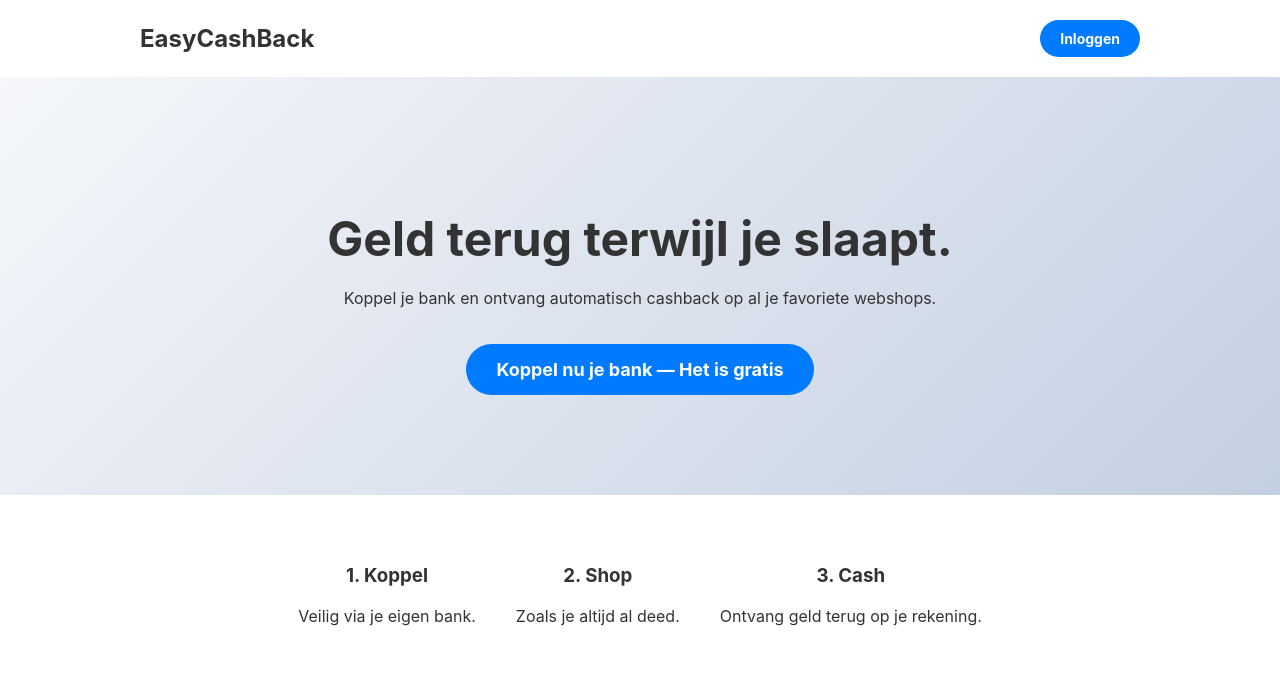
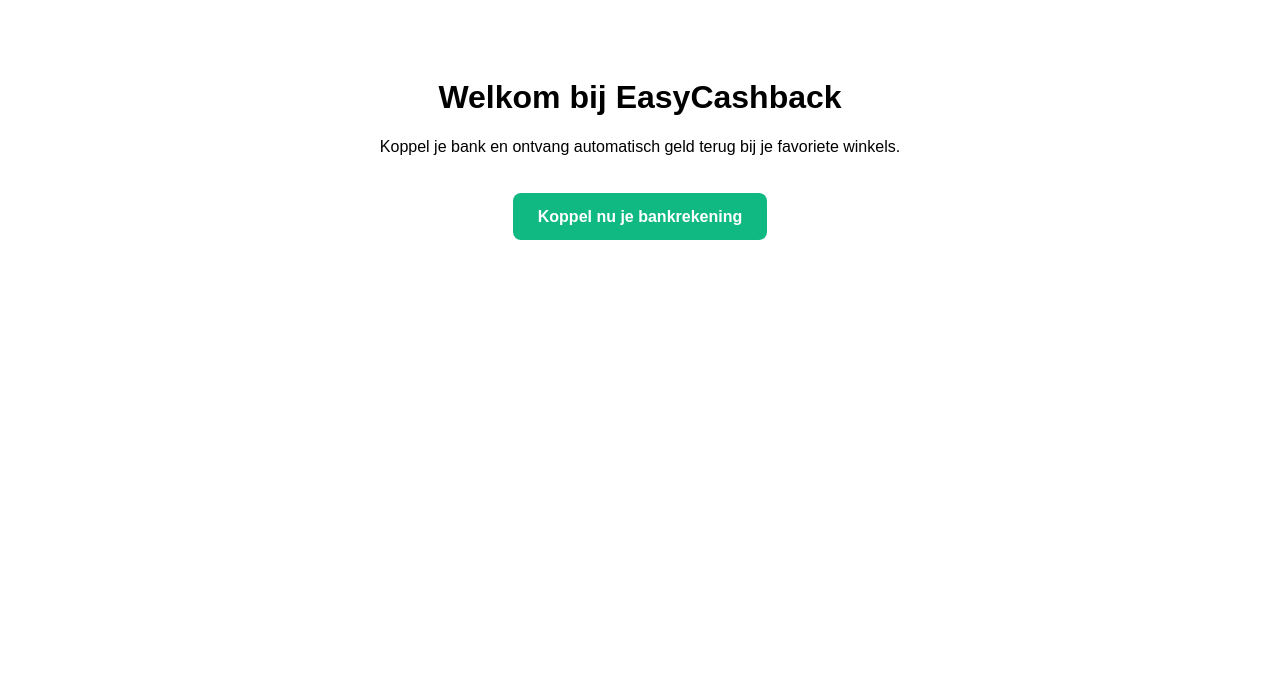
Before and after one commit to sakab413/mijn-stripe-app, a Flask app: page / in a window 1280 px wide. Shown: the top 691 px of the page. Run offline with Flask 3, Linux system fonts and the light colour scheme.

Commit message:
Update index.html

```diff
--- a/templates/index.html
+++ b/templates/index.html
@@ -2,36 +2,17 @@
 <html lang="nl">
 <head>
     <meta charset="UTF-8">
-    <title>EasyCashBack - Geld terug op elke aankoop</title>
+    <title>EasyCashback - Pak je geld terug</title>
     <style>
-        body { font-family: 'Inter', sans-serif; margin: 0; text-align: center; background: #fff; color: #333; }
-        nav { padding: 20px; display: flex; justify-content: space-between; align-items: center; max-width: 1000px; margin: 0 auto; }
-        .hero { padding: 100px 20px; background: linear-gradient(135deg, #f5f7fa 0%, #c3cfe2 100%); }
-        h1 { font-size: 48px; margin-bottom: 20px; }
-        .btn-primary {
-            background: #007bff; color: white; padding: 15px 30px;
-            text-decoration: none; border-radius: 30px; font-weight: bold; font-size: 18px;
-            transition: 0.3s; display: inline-block;
-        }
-        .btn-primary:hover { background: #0056b3; transform: scale(1.05); }
-        .features { display: flex; justify-content: center; gap: 40px; padding: 50px; }
+        body { font-family: sans-serif; text-align: center; padding: 50px; }
+        .btn { background: #10b981; color: white; padding: 15px 25px; text-decoration: none; border-radius: 8px; font-weight: bold; }
+        .btn:hover { background: #059669; }
     </style>
 </head>
 <body>
-    <nav>
-        <div style="font-weight: bold; font-size: 24px;">EasyCashBack</div>
-        <a href="/connect-bank" class="btn-primary" style="padding: 10px 20px; font-size: 14px;">Inloggen</a>
-    </nav>
-    <div class="hero">
-        <h1>Geld terug terwijl je slaapt.</h1>
-        <p>Koppel je bank en ontvang automatisch cashback op al je favoriete webshops.</p>
-        <br>
-        <a href="/connect-bank" class="btn-primary">Koppel nu je bank — Het is gratis</a>
-    </div>
-    <div class="features">
-        <div><h3>1. Koppel</h3><p>Veilig via je eigen bank.</p></div>
-        <div><h3>2. Shop</h3><p>Zoals je altijd al deed.</p></div>
-        <div><h3>3. Cash</h3><p>Ontvang geld terug op je rekening.</p></div>
-    </div>
+    <h1>Welkom bij EasyCashback</h1>
+    <p>Koppel je bank en ontvang automatisch geld terug bij je favoriete winkels.</p>
+    <br><br>
+    <a href="/connect-bank" class="btn">Koppel nu je bankrekening</a>
 </body>
 </html>
```
